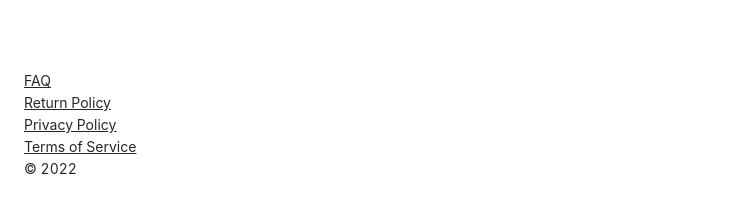
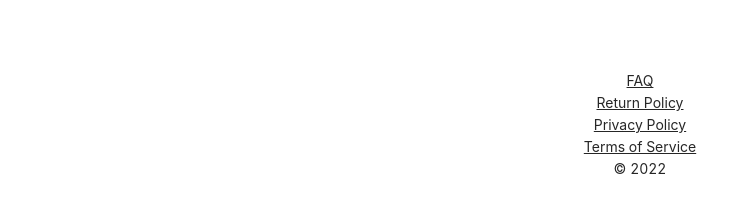
Before and after one commit to punchagan/artful-dodger, a Next.js app: page /about in a window 1280 px wide. Shown: the part 666-867 px from the top of the page, without its empty margins (0-736 px from the left). Built offline with nearby package versions, Linux system fonts and the light colour scheme; no server answers.

Commit message:
Revert "Align footer text to the left"
This reverts commit 2c1a52f6a4ed6a827d388fc1ac2f83c0b9af4165.

```diff
--- a/components/layout.js
+++ b/components/layout.js
@@ -58,7 +58,7 @@ export default function BaseLayout({ children, siteTitle, pageTitle, pages }) {
         <Content style={{ minWidth: "100%", padding: "0px" }}>{children}</Content>
         <Footer
           style={{
-            textAlign: "left",
+            textAlign: "center",
             backgroundColor,
           }}
         >
```
